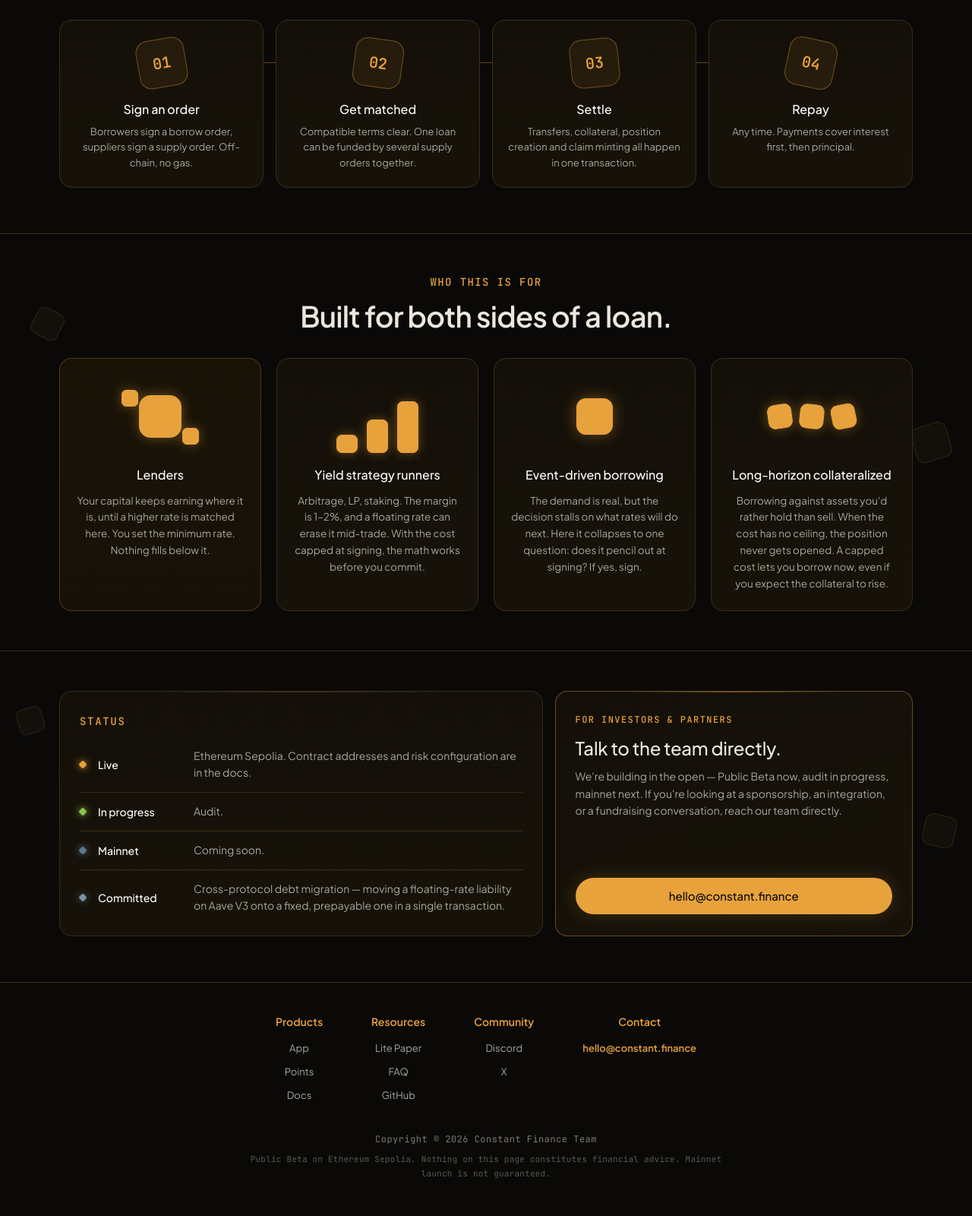
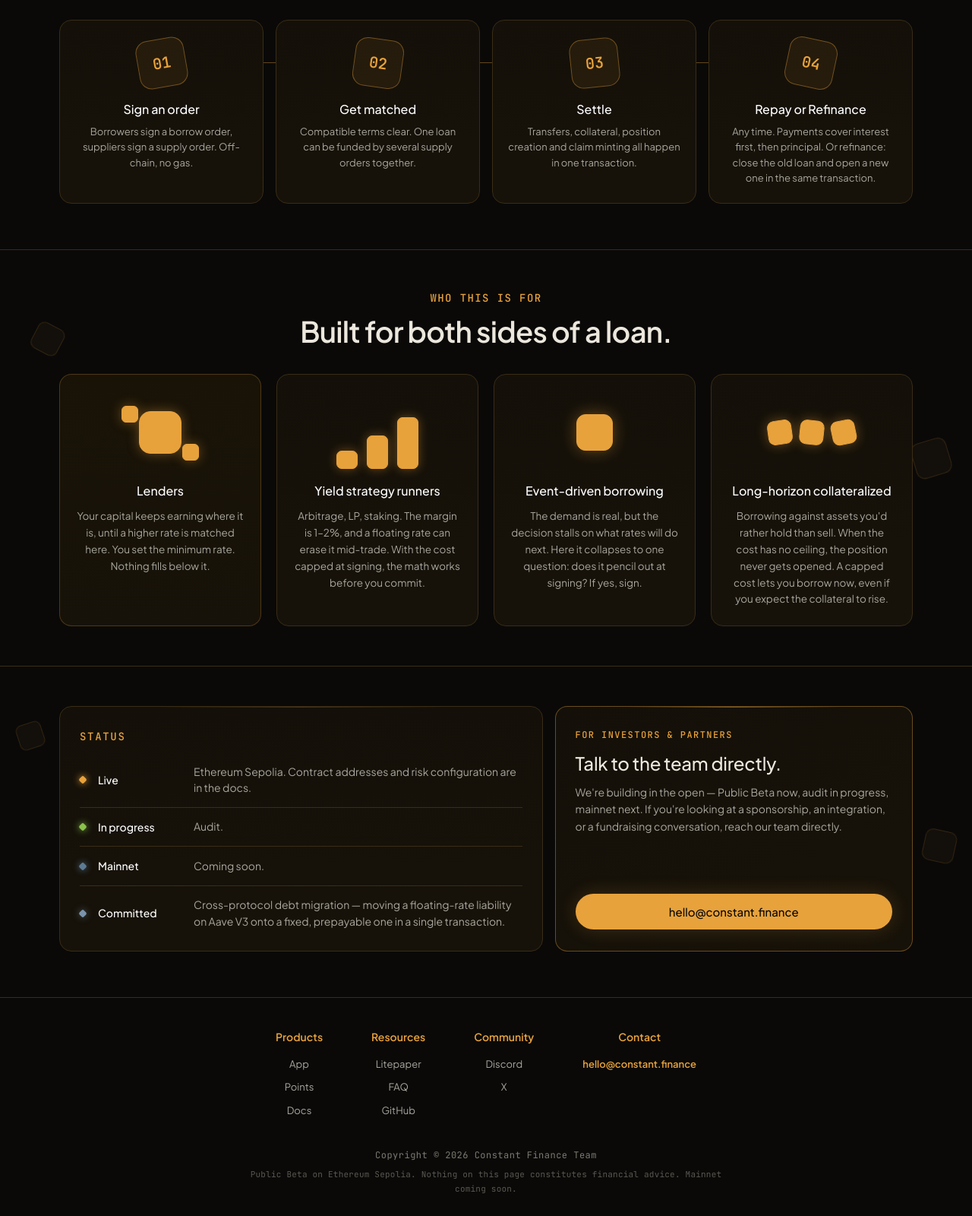
Before and after one commit to Constant-Finance/web, a plain HTML site: page index.html in a window 1280 px wide. Shown: the part 2011-3611 px from the top of the page at 76% size. Before the commit the page ends 3590 px from the top, so only its background shows below. Drawn offline with Linux system fonts and the light colour scheme; animation ran at ten frames a second.

Commit message:
detail fix

```diff
--- a/index.html
+++ b/index.html
@@ -1440,8 +1440,8 @@ footer {
           </div>
           <div class="step-card reveal reveal-d4">
             <div class="step-sq" style="--rot: 12deg;">04</div>
-            <h4>Repay</h4>
-            <p>Any time. Payments cover interest first, then principal.</p>
+            <h4>Repay or Refinance</h4>
+            <p>Any time. Payments cover interest first, then principal. Or refinance: close the old loan and open a new one in the same transaction.</p>
           </div>
         </div>
       </div>
@@ -1557,7 +1557,7 @@ footer {
       </div>
       <div class="foot-col">
         <h4>Resources</h4>
-        <a href="https://constant.finance/litepaper.pdf" target="_blank" rel="noopener">Lite Paper</a>
+        <a href="https://constant.finance/litepaper.pdf" target="_blank" rel="noopener">Litepaper</a>
         <a href="https://constant-finance.gitbook.io/docs/faq" target="_blank" rel="noopener">FAQ</a>
         <a href="https://github.com/Constant-Finance" target="_blank" rel="noopener">GitHub</a>
       </div>
@@ -1573,7 +1573,7 @@ footer {
     </div>
     <div class="foot-bottom">
       Copyright © 2026 Constant Finance Team
-      <span class="disclaimer">Public Beta on Ethereum Sepolia. Nothing on this page constitutes financial advice. Mainnet launch is not guaranteed.</span>
+      <span class="disclaimer">Public Beta on Ethereum Sepolia. Nothing on this page constitutes financial advice. Mainnet coming soon.</span>
     </div>
   </div>
 </footer>
```
